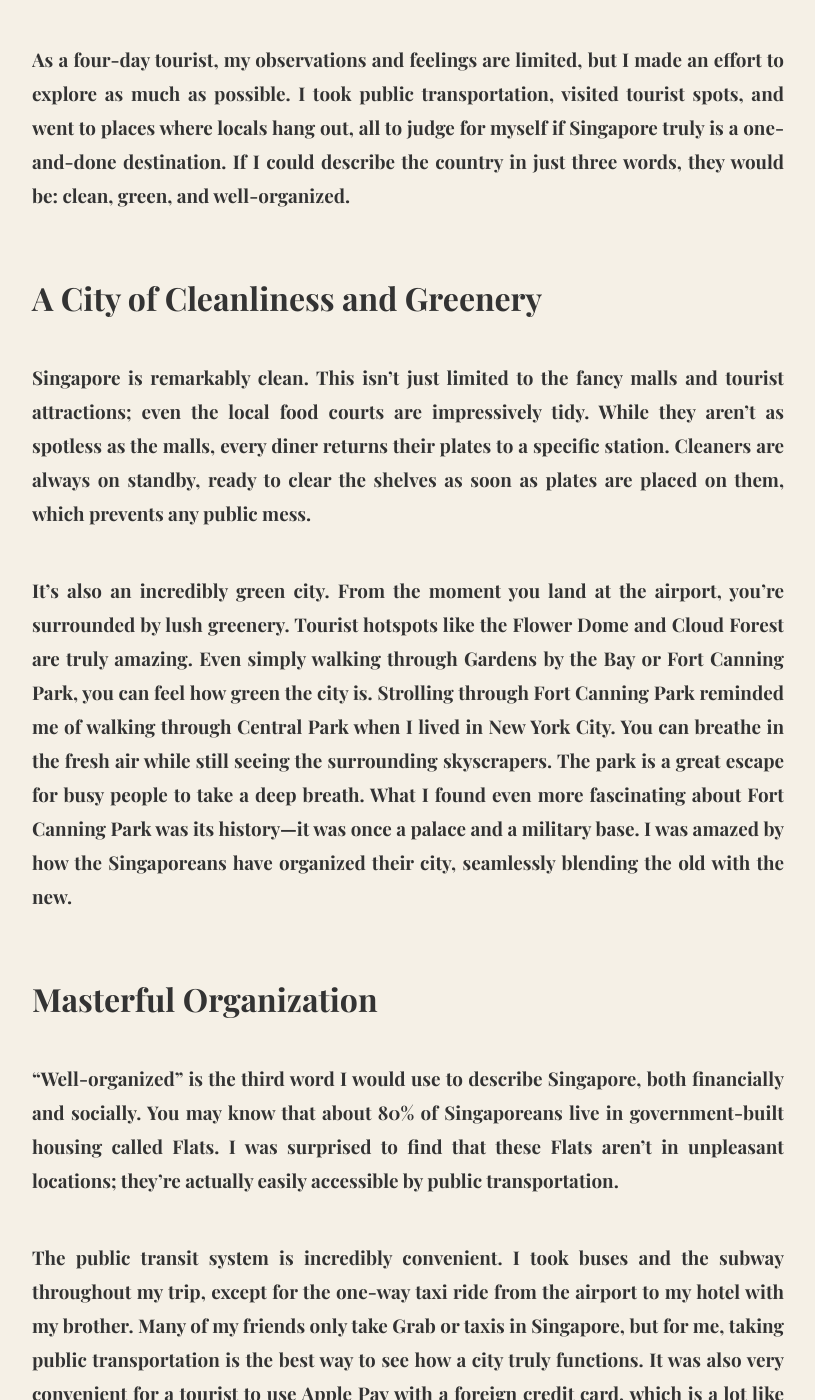
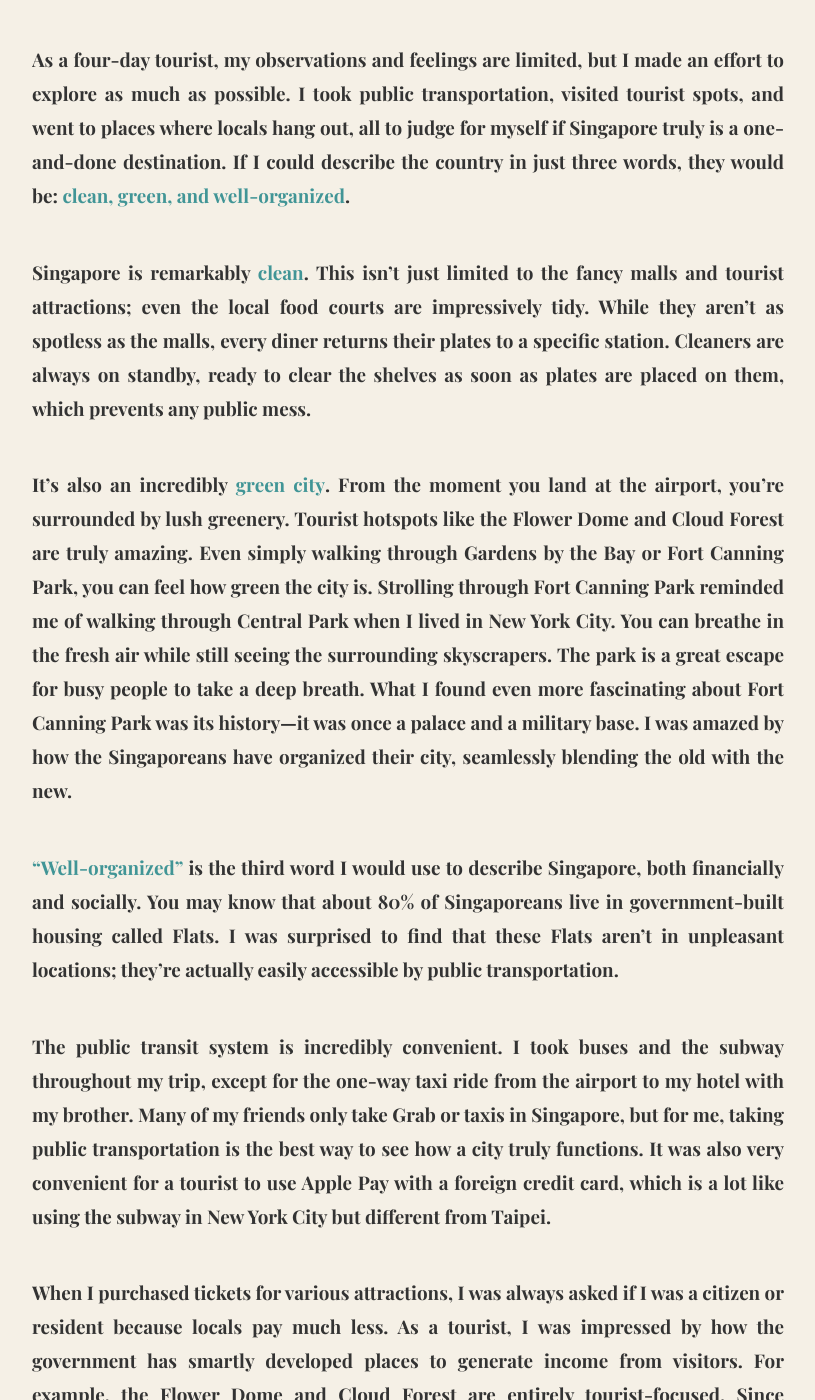
Before and after one commit to ColetteChang/colettechang.github.io, a Jekyll site: the page built from _posts/2025-10-03-The-Lion-Citys-Charm-A-First-Time-Visitors-Perspective.md, in a window 1280 px wide and 1400 px high, scrolled down 787 px. Shown: the whole window, without its empty margins (232-1047 px from the left). Built offline with Jekyll 4.4.1, drawn with Linux system fonts in a browser that asks for light colours; some of the changed text lies outside the part shown.

Commit message:
Update Singapore blog post content

```diff
--- a/_posts/2025-10-03-The-Lion-Citys-Charm-A-First-Time-Visitors-Perspective.md
+++ b/_posts/2025-10-03-The-Lion-Citys-Charm-A-First-Time-Visitors-Perspective.md
@@ -2,26 +2,22 @@
 layout: post
 title: "The Lion City's Charm: A First-Time Visitor's Perspective"
 subtitle: "Clean, Green, and Well-Organized"
-date: 2025-09-15
+date: 2025-10-03
 categories: [Travel & Life]
 tags: [Singapore]
 ---
 
-When I was a kid, I watched the Singaporean movie series *I Not Stupid* with my family. Ever since then, Singapore has been a country defined by its strictness and organization in my mind. However, I never had the chance to visit until recently. Most people I knew described it as a boring place, only worth a single, one-time trip.
+When I was a kid, I watched the Singaporean movie series *I Not Stupid* with my family. Ever since then, Singapore has been a country defined by its strictness and organization in my mind. However, I never had the chance to visit until recently. <span style="color:rgb(214, 41, 116);"><b>Most people I knew described it as a boring place, only worth a single, one-time trip.</b></span>
 
 Even after I booked my flight, my brother and my boyfriend, who have both been there more than three times, questioned my decision. But I went anyway. After all, if it's a place only worth one trip, it would still be a first for me, wouldn't it?
 
-As a four-day tourist, my observations and feelings are limited, but I made an effort to explore as much as possible. I took public transportation, visited tourist spots, and went to places where locals hang out, all to judge for myself if Singapore truly is a one-and-done destination. If I could describe the country in just three words, they would be: **clean, green, and well-organized**.
+As a four-day tourist, my observations and feelings are limited, but I made an effort to explore as much as possible. I took public transportation, visited tourist spots, and went to places where locals hang out, all to judge for myself if Singapore truly is a one-and-done destination. If I could describe the country in just three words, they would be: <span style="color:rgb(65, 149, 150);"><b>clean, green, and well-organized</b></span>.
 
-## A City of Cleanliness and Greenery
+Singapore is remarkably <span style="color:rgb(65, 149, 150);"><b>clean</b></span>. This isn't just limited to the fancy malls and tourist attractions; even the local food courts are impressively tidy. While they aren't as spotless as the malls, every diner returns their plates to a specific station. Cleaners are always on standby, ready to clear the shelves as soon as plates are placed on them, which prevents any public mess.
 
-Singapore is remarkably clean. This isn't just limited to the fancy malls and tourist attractions; even the local food courts are impressively tidy. While they aren't as spotless as the malls, every diner returns their plates to a specific station. Cleaners are always on standby, ready to clear the shelves as soon as plates are placed on them, which prevents any public mess.
+It's also an incredibly <span style="color:rgb(65, 149, 150);"><b>green city</b></span>. From the moment you land at the airport, you're surrounded by lush greenery. Tourist hotspots like the Flower Dome and Cloud Forest are truly amazing. Even simply walking through Gardens by the Bay or Fort Canning Park, you can feel how green the city is. Strolling through Fort Canning Park reminded me of walking through Central Park when I lived in New York City. You can breathe in the fresh air while still seeing the surrounding skyscrapers. The park is a great escape for busy people to take a deep breath. What I found even more fascinating about Fort Canning Park was its history—it was once a palace and a military base. I was amazed by how the Singaporeans have organized their city, seamlessly blending the old with the new.
 
-It's also an incredibly green city. From the moment you land at the airport, you're surrounded by lush greenery. Tourist hotspots like the Flower Dome and Cloud Forest are truly amazing. Even simply walking through Gardens by the Bay or Fort Canning Park, you can feel how green the city is. Strolling through Fort Canning Park reminded me of walking through Central Park when I lived in New York City. You can breathe in the fresh air while still seeing the surrounding skyscrapers. The park is a great escape for busy people to take a deep breath. What I found even more fascinating about Fort Canning Park was its history—it was once a palace and a military base. I was amazed by how the Singaporeans have organized their city, seamlessly blending the old with the new.
-
-## Masterful Organization
-
-"Well-organized" is the third word I would use to describe Singapore, both financially and socially. You may know that about 80% of Singaporeans live in government-built housing called Flats. I was surprised to find that these Flats aren't in unpleasant locations; they're actually easily accessible by public transportation.
+<span style="color:rgb(65, 149, 150);"><b>"Well-organized" </b></span>is the third word I would use to describe Singapore, both financially and socially. You may know that about 80% of Singaporeans live in government-built housing called Flats. I was surprised to find that these Flats aren't in unpleasant locations; they're actually easily accessible by public transportation.
 
 The public transit system is incredibly convenient. I took buses and the subway throughout my trip, except for the one-way taxi ride from the airport to my hotel with my brother. Many of my friends only take Grab or taxis in Singapore, but for me, taking public transportation is the best way to see how a city truly functions. It was also very convenient for a tourist to use Apple Pay with a foreign credit card, which is a lot like using the subway in New York City but different from Taipei.
 
@@ -37,7 +33,7 @@
 
 If I had to give some suggestions for people traveling to Singapore, here they are:
 
-1. **Jewel Changi is overrated.** It has a very artificial vibe, and two hours is more than enough time there.
+1. **Jewel Changi is overrated.** Indeed, it has a lot of famous restaurants from other countries. However, tt has a very artificial vibe. For me, two hours is more than enough time there.
 2. Go to the **National Gallery Singapore** or the **National Museum of Singapore** instead. You can learn more about the country's history. Remember to check the schedule and join a public tour. Additionlly, I personally think 's the top floor garden of the National Gallery has a great spot to see the F1 race.
 3. Try to find food in the **food courts**. It's much cheaper than in restaurants and has a great chance to people-watch and observe locals.
 4. **Take public transportation** to see how convenient and organized it is.
```
